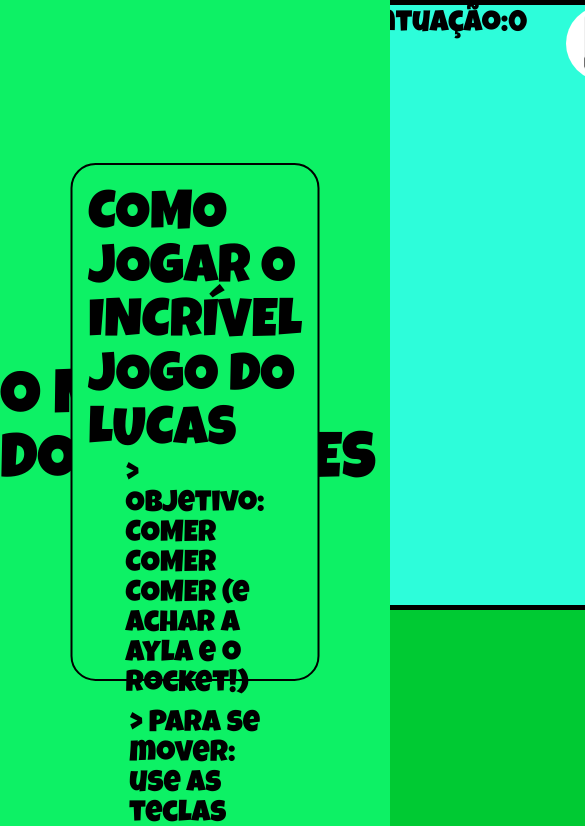
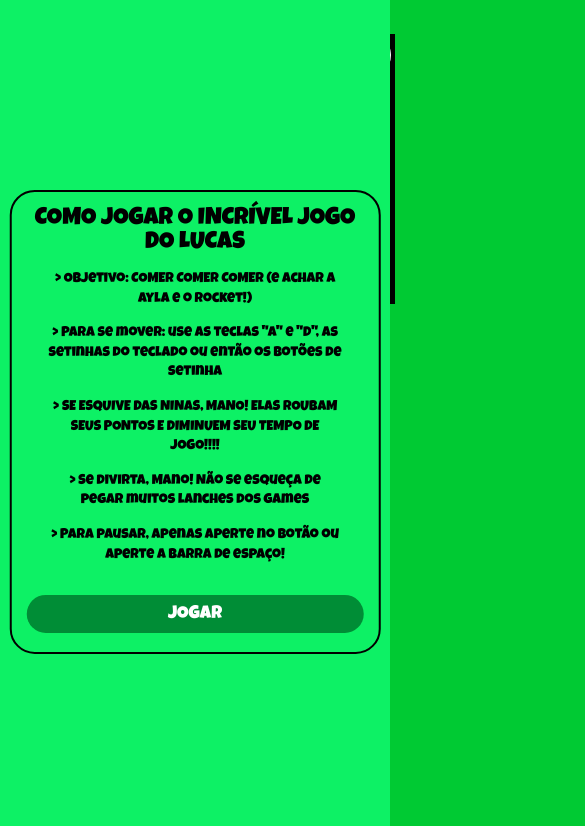
Before and after one commit to PaivaK0ss/kravinski-week-LUCAS-O-MESTRE-DOS-LANCHES, a plain HTML site: page index.html in a window 390 px wide. Both pictures are taken after a click on the button "JOGAR". Shown: the top 826 px of the page, 585 px wide, since content can reach past the window. Drawn offline with Linux system fonts and the light colour scheme.

Commit message:
Melhorias de responsividade no CSS

```diff
--- a/index.html
+++ b/index.html
@@ -27,7 +27,7 @@
             <img id="pauseImg" src="assets/imagens/pause.png" alt="">
         </button>
 
-        <canvas id="game" width="900" height="600"></canvas>
+        <canvas id="game"></canvas>
     </div>
 
     <div id="controls">
--- a/js/game.js
+++ b/js/game.js
@@ -17,6 +17,10 @@
 // CANVAS
 const canvas = document.getElementById("game");
 const ctx = canvas.getContext("2d");
+
+// Tamanho lógico do jogo
+canvas.width = CONFIG.largura;
+canvas.height = CONFIG.altura;
 
 // ELEMENTOS HTML
 const menu = document.getElementById("menu");
--- a/style.css
+++ b/style.css
@@ -6,10 +6,11 @@
     transition: 300ms ease-in-out;
     font-weight: 100;
     margin: 0;
+    text-align: center;
 }
 
 h3 {
-    font-size: 30px;
+    font-size: clamp(18px, 2vw, 30px);
 }
 
 body {
@@ -17,6 +18,7 @@
     background: #00ca33;
     overflow: hidden;
     font-family: Arial;
+    touch-action: none;
 }
 
 canvas {
@@ -24,7 +26,15 @@
     margin: auto;
     background: #2dfdda;
     border: 5px solid black;
+    margin-top: clamp(20px, 4vh, 60px);
+    width: min(100vw, 900px);
+    height: auto;
+    aspect-ratio: 900 / 600;
 }
+
+/* ===========================
+   MENU
+=========================== */
 
 #menu {
     position: absolute;
@@ -36,20 +46,28 @@
     align-items: center;
     background: #0df165;
     z-index: 10;
-    h1 {
-        margin: 0;
-        font-size: 80px;
-    };
-    h2 {
-        font-weight: lighter;
-        font-size: 64px;
-        margin: 0;
-    }
 }
 
-#play, #playButton, #restartButton {
-    font-size: 30px;
-    padding: 15px 40px;
+#menu h1 {
+    margin: 0;
+    font-size: clamp(40px, 7vw, 80px);
+}
+
+#menu h2 {
+    margin: 0;
+    font-weight: lighter;
+    font-size: clamp(22px, 5vw, 64px);
+}
+
+/* ===========================
+   BOTÕES
+=========================== */
+#play,
+#playButton,
+#restartButton {
+    font-size: clamp(18px, 2.3vw, 30px);
+    padding:
+        clamp(10px, 1vw, 15px) clamp(25px, 3vw, 40px);
     cursor: pointer;
     border: #008d36;
     border-radius: 1000px;
@@ -58,11 +76,16 @@
     font-weight: 100;
 }
 
-#play:hover, #playButton:hover, #restartButton:hover {
+#play:hover,
+#playButton:hover,
+#restartButton:hover {
     scale: 1.2;
     box-shadow: inset 0 0 20px 5px #0e3a1f;
 }
 
+/* ===========================
+   GAME
+=========================== */
 #gameOverlay {
     position: absolute;
     left: 50%;
@@ -77,12 +100,15 @@
     transform: translateX(-50%);
     gap: 20px;
     display: flex;
-    font-size: 30px;
     font-weight: bold;
+    font-size: clamp(16px, 2vw, 30px);
 }
 
+/* ===========================
+   PAUSE
+=========================== */
 #pausar {
-    width: 75px;
+    width: clamp(50px, 5vw, 75px);
     height: auto;
     padding: 0;
     background: transparent;
@@ -90,17 +116,21 @@
     border-radius: 100%;
     position: absolute;
     right: 1%;
-    top: 1%;
+    top: 10%;
     cursor: pointer;
-    img {
-        border-radius: 100%;
-        width: 75px;
-    }
 }
 
+#pausar img {
+    border-radius: 100%;
+    width: 100%;
+}
+
+/* ===========================
+   CONTROLES
+=========================== */
 #controls {
     position: absolute;
-    bottom: 200px;
+    bottom: 100px;
     width: 100%;
     display: none;
     justify-content: space-evenly;
@@ -109,9 +139,9 @@
 }
 
 #controls button {
-    width: 120px;
-    height: 120px;
-    font-size: 50px;
+    width: clamp(70px, 12vw, 120px);
+    height: clamp(70px, 12vw, 120px);
+    font-size: clamp(26px, 5vw, 50px);
     border-radius: 100px;
     cursor: pointer;
     background-image: url(assets/imagens/setinha.png);
@@ -122,6 +152,9 @@
     rotate: 180deg;
 }
 
+/* ===========================
+   GAME OVER
+=========================== */
 #gameOver {
     position: absolute;
     width: 100%;
@@ -132,16 +165,21 @@
     flex-direction: column;
     background: rgba(0, 0, 0, .75);
     color: white;
-    font-size: 30px;
+    font-size: clamp(18px, 2vw, 30px);
     z-index: 99;
-    h2 {
-        margin-bottom: 10px;
-    }
 }
 
+#gameOver h2 {
+    margin-bottom: 10px;
+}
+
+/* ===========================
+   TUTORIAL
+=========================== */
 #tutorial {
-    width: 50%;
-    height: 55%;
+    width: min(90%, 700px);
+    height: auto;
+    min-height: 55%;
     position: absolute;
     top: 50%;
     left: 50%;
@@ -153,17 +191,58 @@
     z-index: 99;
     border: solid 2px black;
     border-radius: 25px;
-    padding: 25px;
-    h1 {
-        font-size: 54px;
-    };
-    h2 {
-        font-size: 30px;
-        margin: 0 50px 10px;
-        font-weight: 100;
-    };
-    button {
-        position: relative;
-        width: 500px;
+    padding: clamp(15px, 2vw, 25px);
+    box-sizing: border-box;
+}
+
+#tutorial h1 {
+    margin-bottom: 15px;
+    font-size: clamp(24px, 4vw, 45px);
+}
+
+#tutorial h2 {
+    margin: 0 20px 15px;
+    font-weight: 100;
+    line-height: 1.4;
+    font-size: clamp(14px, 2vw, 24px);
+}
+
+#tutorial button {
+    width: 100%;
+    margin-top: 15px;
+}
+
+/* ===========================
+   TELAS PEQUENAS
+=========================== */
+@media (max-width: 850px) {
+    #controls {
+        bottom: 30px;
+        padding: 0 20px;
+    }
+
+    #hud {
+        width: 95%;
+        left: 50%;
+        justify-content: space-between;
+        gap: 8px;
+    }
+
+    #tutorial {
+        width: 95%;
+    }
+
+    #gameOver {
+        padding: 20px;
+        box-sizing: border-box;
     }
 }
+
+/* ===========================
+   TELAS MUITO GRANDES
+=========================== */
+@media (min-width: 1600px) {
+    canvas {
+        border-width: 6px;
+    }
+}
```
